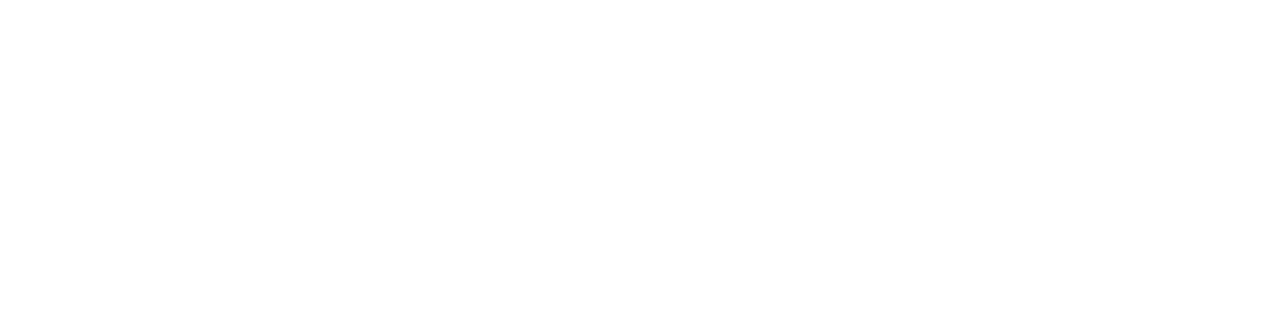
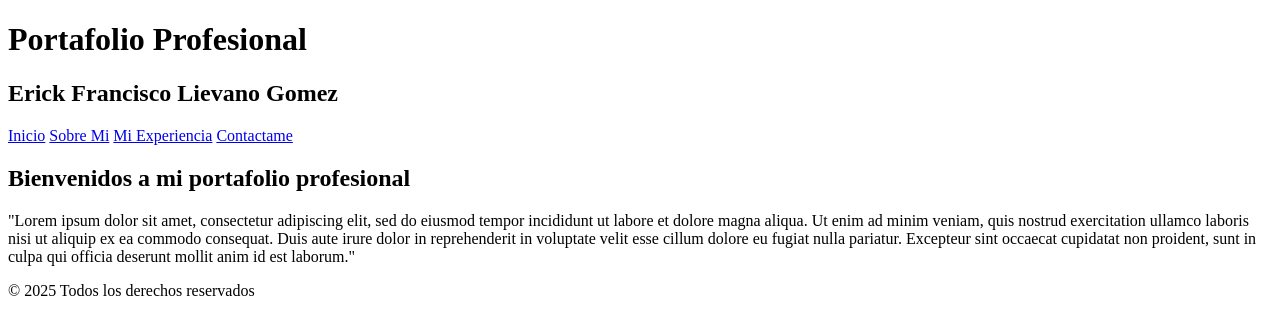
Before and after one commit to ErickPDK/Portafolio_ErickPodolski, a plain HTML site: page index.html in a window 1280 px wide. Drawn offline with Linux system fonts and the light colour scheme.

Commit message:
Avances inicial del index de mi protafolio

```diff
--- a/index.html
+++ b/index.html
@@ -1,11 +1,46 @@
+<!--Este es un comentario-->
+<!--html:5 te acompleta la mayor parte de la estructura-->
 <!DOCTYPE html>
-<html lang="es-mx">
+<html lang="es-mx"> <!--Defice el lenuaje en=Ingles y es=Español-->
+
 <head>
-    <meta charset="UTF-8">
-    <meta name="viewport" content="width=device-width, initial-scale=1.0">
-    <title>Portafolio Erick Podolski</title>
+    <title>Portafolio Profesional - Erick Francisco Lievano Gomez AKA Podolski</title> <!--Nombre del archivo, no de la pagina-->
 </head>
+
 <body>
 
+    <!--Todo lo que este aqui lo vera el usuario-->
+    <header>
+        <h1>Portafolio Profesional</h1>
+        <h2>Erick Francisco Lievano Gomez</h2>
+    </header>
+
+    <!--Menu de navegacion-->
+    <nav>
+        <a href="https://www.google.com/">Inicio</a>
+        <a href="#">Sobre Mi</a>
+        <a href="#">Mi Experiencia</a> <!--Dentro de las comillas podemos poner a donde te quiere mandar al darle click (Una pagina web)-->
+        <a href="#">Contactame</a>
+    </nav>
+
+    <!--Contenido principal-->
+    <main>
+        <section> <!--Secciones-->
+            <h2> Bienvenidos a mi portafolio profesional</h2>
+            <p>"Lorem ipsum dolor sit amet, consectetur adipiscing elit, sed do eiusmod
+                 tempor incididunt ut labore et dolore magna aliqua. Ut enim ad minim veniam, quis
+                 nostrud exercitation ullamco laboris nisi ut aliquip ex ea commodo consequat.
+                  Duis aute irure dolor in reprehenderit in voluptate velit esse cillum dolore eu
+                  fugiat nulla pariatur. Excepteur sint occaecat cupidatat non proident, sunt in culpa
+                  qui officia deserunt mollit anim id est laborum."</p>
+                  <!--<p> es para agregar texto sin que se vea como titulo-->
+
+        </section>
+    </main>
+
+    <!--Contenido de hasta abajo-->
+    <footer>
+        <p>&copy; 2025 Todos los derechos reservados</p>
+    </footer>
 </body>
 </html>
```
